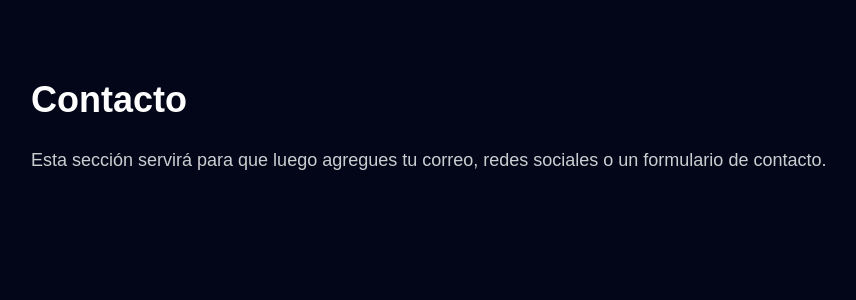
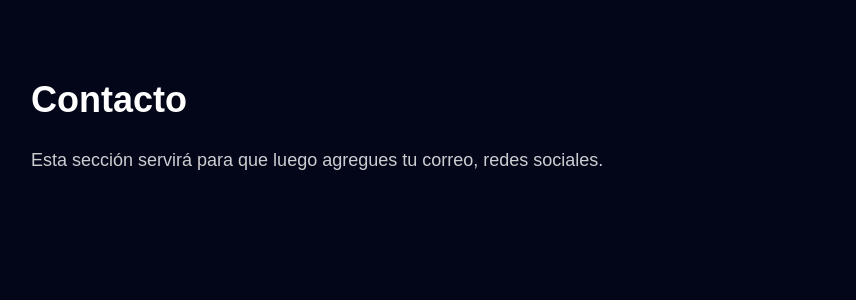
Before and after one commit to yoelquintadan2017-cmd/mi-web-personal, a Next.js app: page /contacto in a window 1280 px wide. Shown: the top 300 px of the page, without its empty margins (161-1017 px from the left). Built offline with nearby package versions, Linux system fonts and the light colour scheme.

Commit message:
Restauro la versión actual

```diff
--- a/app/contacto/page.tsx
+++ b/app/contacto/page.tsx
@@ -4,8 +4,7 @@ export default function ContactoPage() {
       <div className="max-w-4xl mx-auto">
         <h1 className="text-4xl font-bold mb-6">Contacto</h1>
         <p className="text-lg text-white/80 leading-8">
-          Esta sección servirá para que luego agregues tu correo, redes sociales
-          o un formulario de contacto.
+          Esta sección servirá para que luego agregues tu correo, redes sociales.
         </p>
       </div>
     </main>
```
